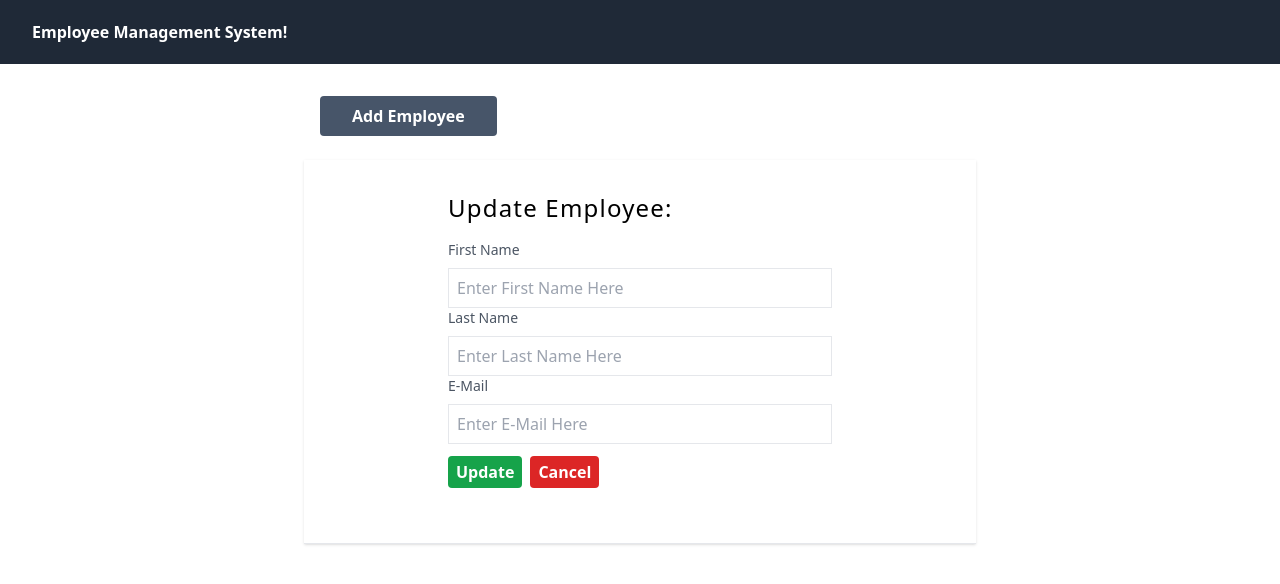
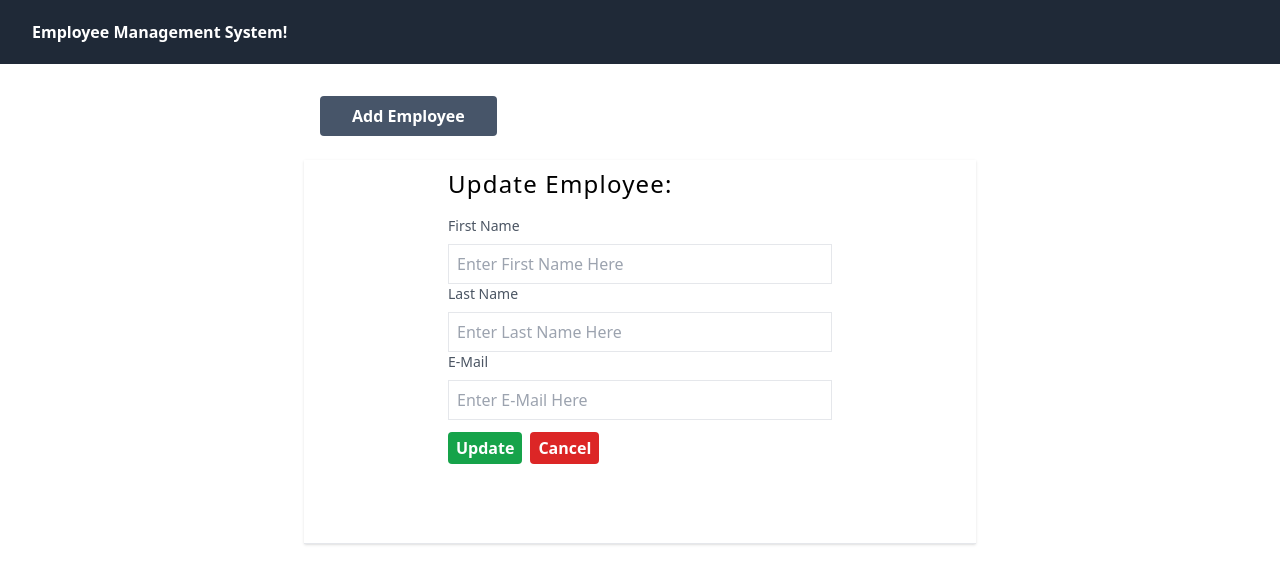
Before and after one commit to nayak-nirmalya/emp-system-react, a React (Vite) app: page /editEmployee/1 in a window 1280 px wide. Shown: the top 584 px of the page. Built offline with nearby package versions, Linux system fonts and the light colour scheme; no server answers.

Commit message:
refresh page using react-router after saving user

```diff
--- a/src/components/AddUser.jsx
+++ b/src/components/AddUser.jsx
@@ -1,8 +1,11 @@
 import { Dialog, Transition } from "@headlessui/react";
 import React, { Fragment, useState } from "react";
+import { useNavigate } from "react-router-dom";
 
 const AddUser = () => {
   const USER_API_BASE_URL = "http://localhost:8080/api/v1/employees";
+
+  const navigate = useNavigate();
 
   const [isOpen, setIsOpen] = useState(false);
   const [user, setUser] = useState({
@@ -39,6 +42,7 @@ const AddUser = () => {
     }
     const _user = await response.json();
     reset(event);
+    navigate(0);
   };
 
   const reset = (event) => {
--- a/src/components/UpdateEmployee.jsx
+++ b/src/components/UpdateEmployee.jsx
@@ -40,7 +40,7 @@ const UpdateEmployee = () => {
 
   return (
     <div className="flex max-w-2xl h-96 mx-auto shadow border-b">
-      <div className="px-8 py-8 mx-auto">
+      <div className="px-8 py-2 mx-auto">
         <div className="font-thin text-2xl tracking-wider">
           <h1>Update Employee:</h1>
         </div>
```
